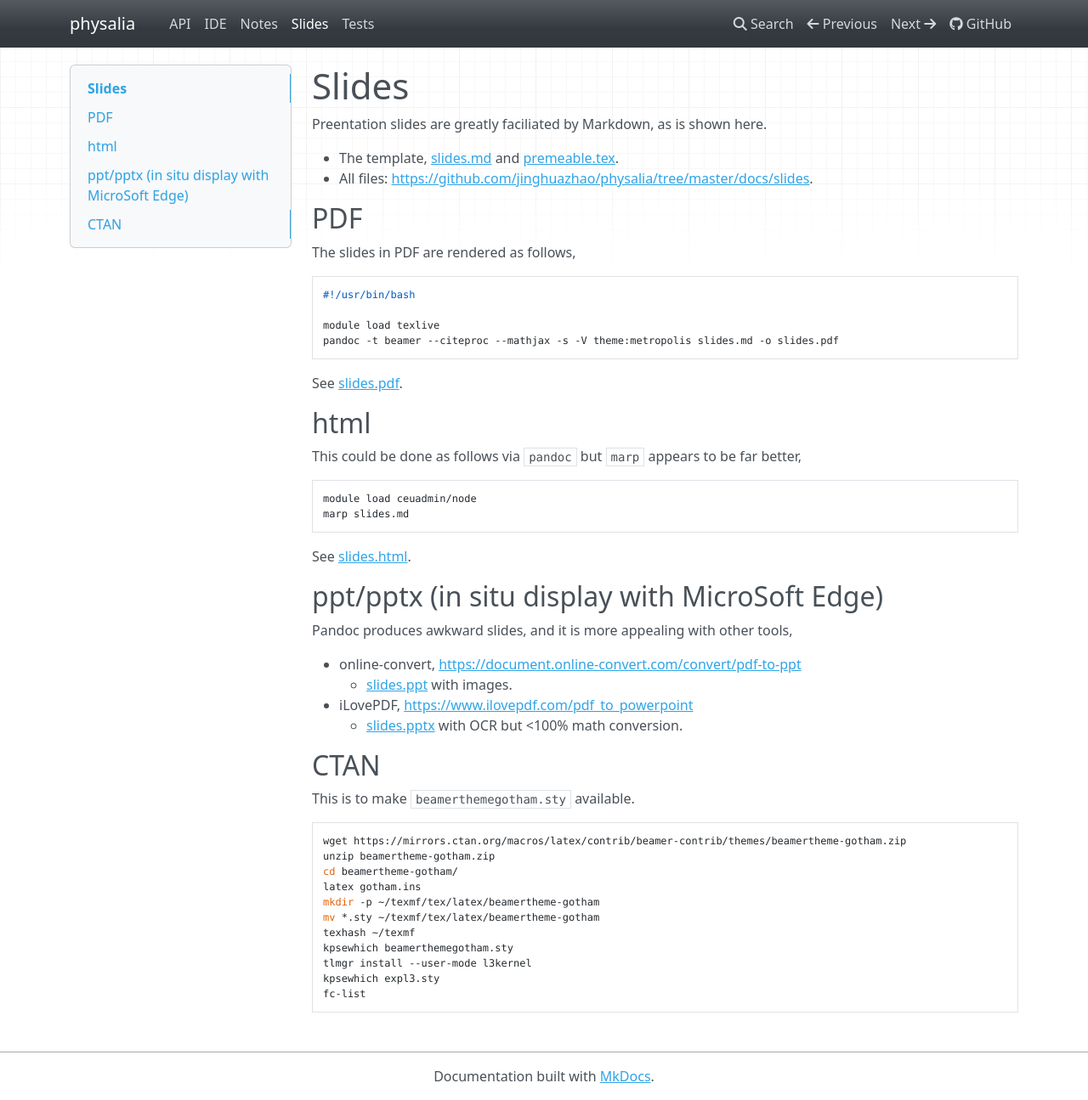
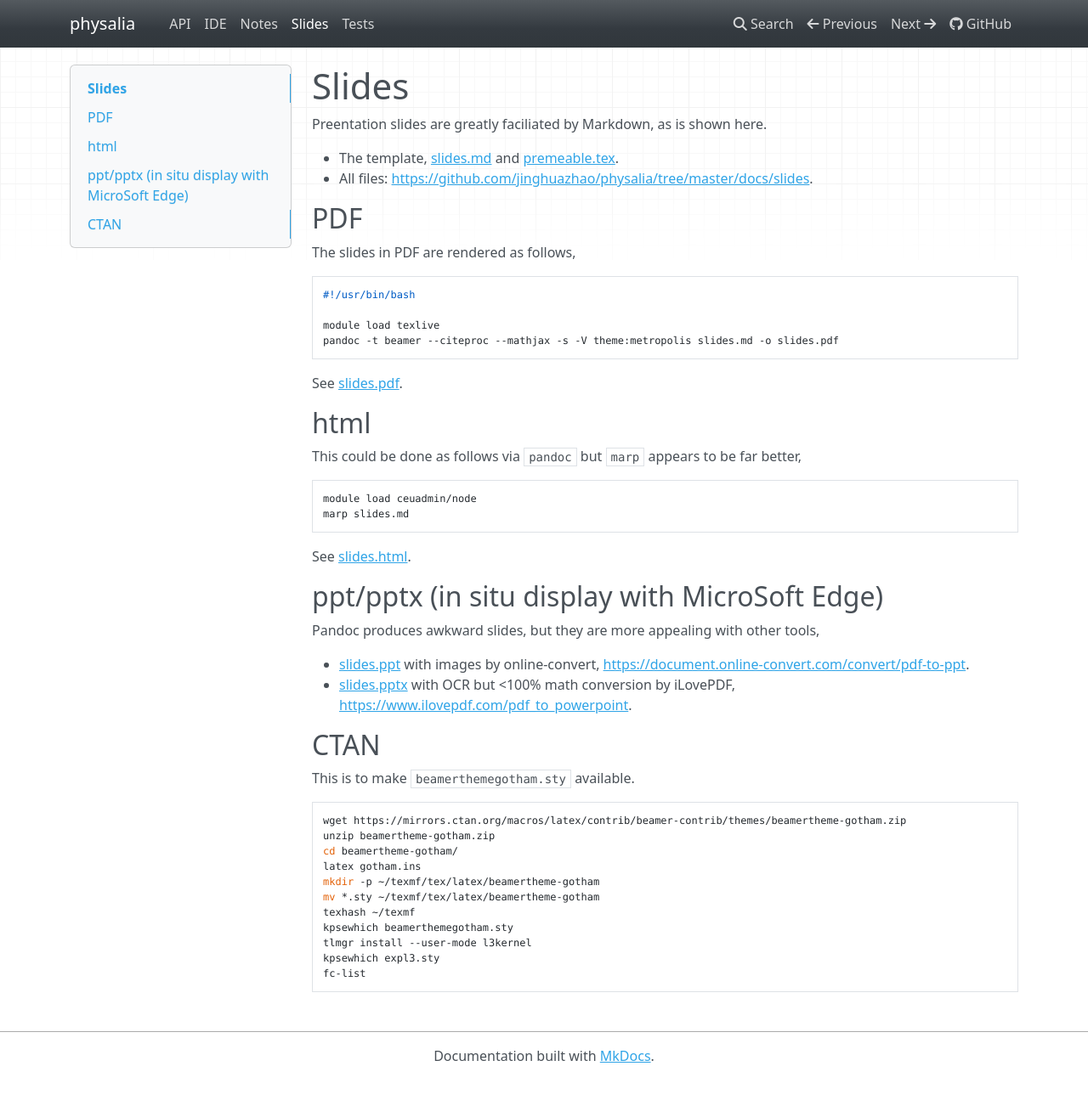
Before and after one commit to jinghuazhao/physalia, an MkDocs documentation site: the page built from docs/slides.md, in a window 1280 px wide and 1295 px high. Shown: the whole window at 85% size. Built offline with MkDocs 1.6.1, drawn with Linux system fonts in a browser that asks for light colours; nearby versions of some CDN libraries; a script that is not in the unit is left out.

Commit message:
physalia

```diff
--- a/docs/slides.md
+++ b/docs/slides.md
@@ -31,12 +31,10 @@ See <a href="slides.html">slides.html</a>.
 
 ## ppt/pptx (in situ display with MicroSoft Edge)
 
-Pandoc produces awkward slides, and it is more appealing with other tools,
+Pandoc produces awkward slides, but they are more appealing with other tools,
 
-- online-convert, <https://document.online-convert.com/convert/pdf-to-ppt>
-    - <a href="slides.ppt">slides.ppt</a> with images.
-- iLovePDF, <https://www.ilovepdf.com/pdf_to_powerpoint>
-    - <a href="slides.pptx">slides.pptx</a> with OCR but <100% math conversion.
+- <a href="slides.ppt">slides.ppt</a> with images by online-convert, <https://document.online-convert.com/convert/pdf-to-ppt>.
+- <a href="slides.pptx">slides.pptx</a> with OCR but <100% math conversion by iLovePDF, <https://www.ilovepdf.com/pdf_to_powerpoint>.
 
 ## CTAN
 
```
